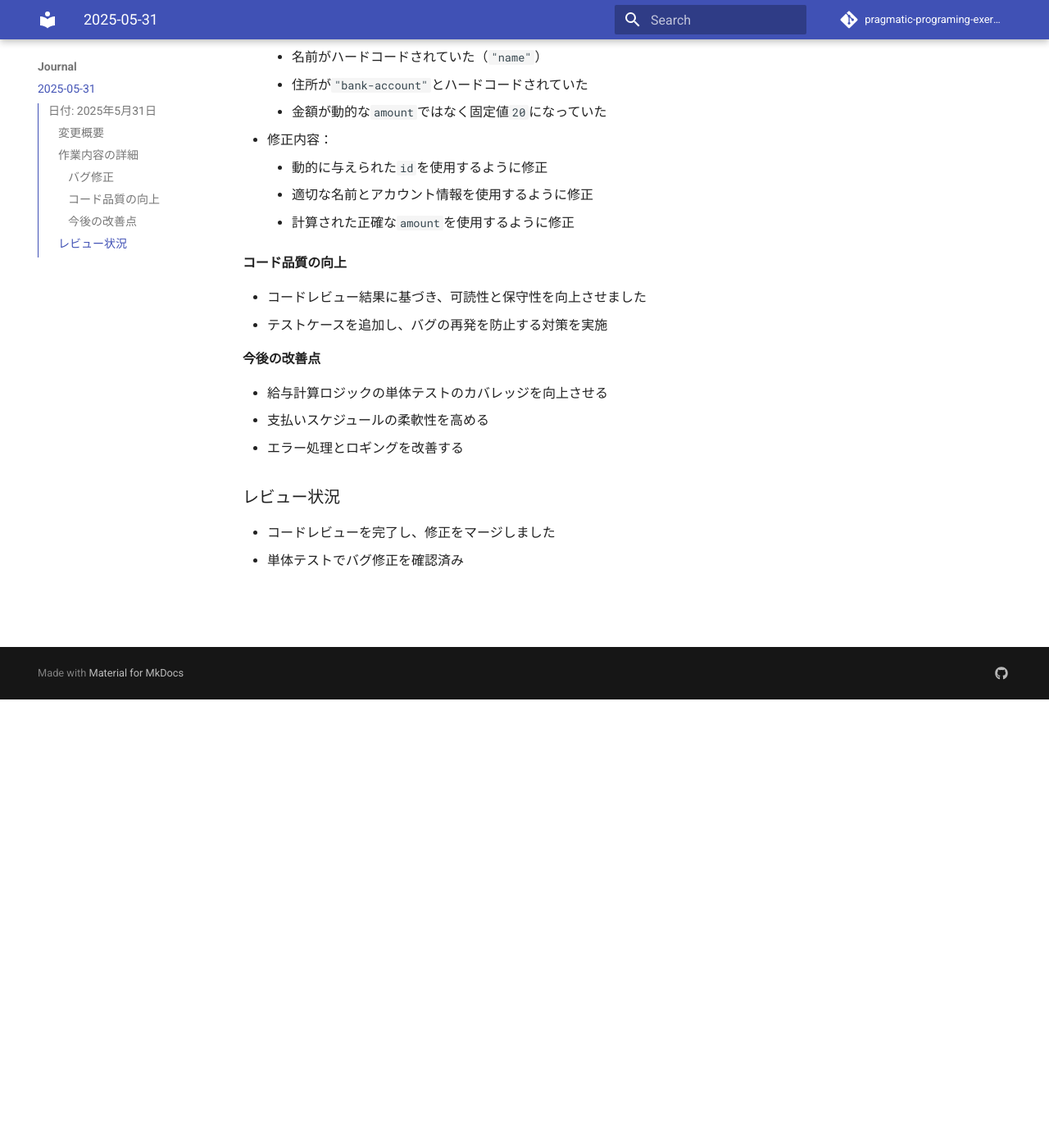
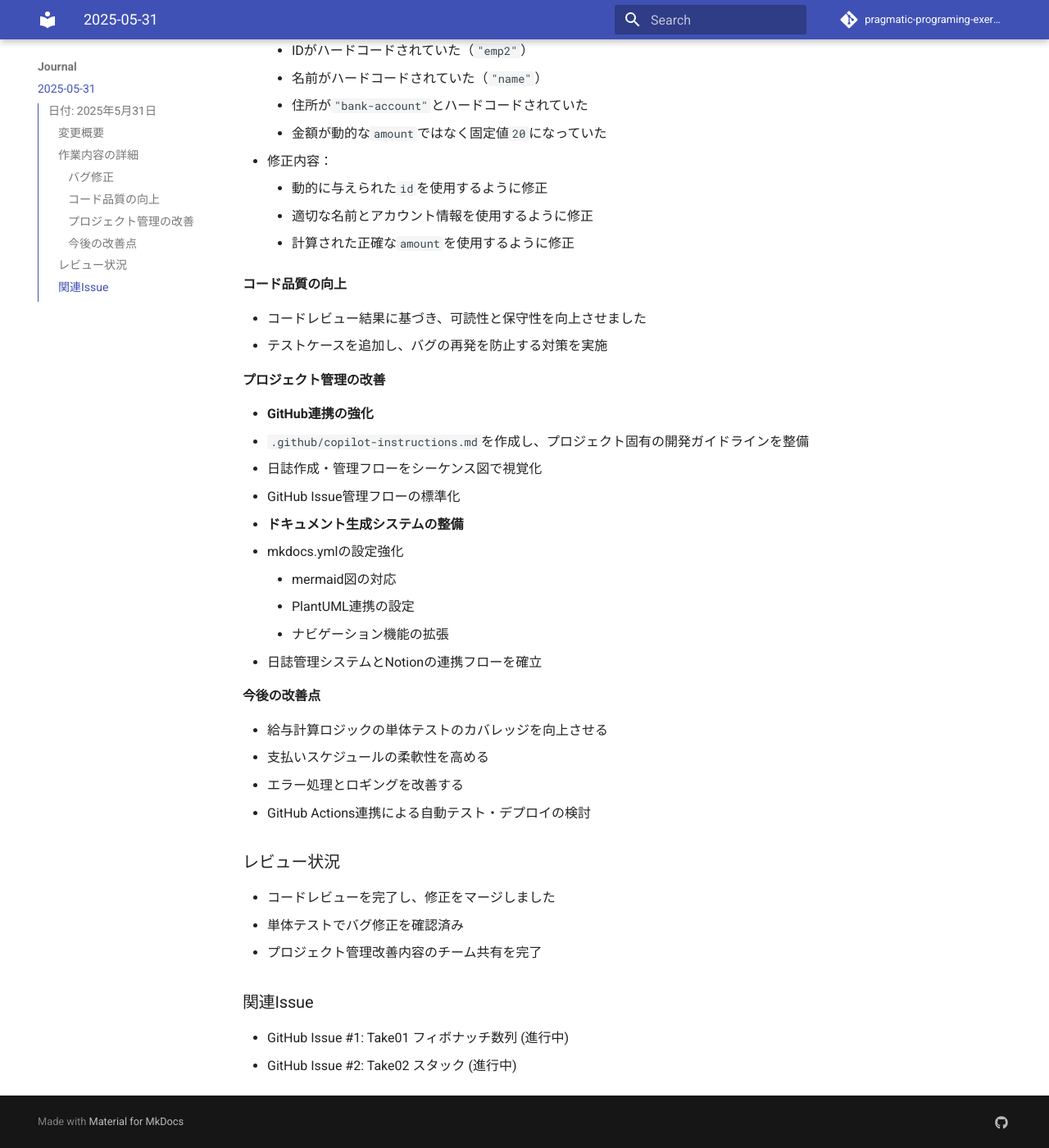
Before and after one commit to k2works/pragmatic-programing-exercise-2025, an MkDocs documentation site: the page built from docs/journal/20250531.md, in a window 1280 px wide and 1400 px high, scrolled down 547 px. Shown: the whole window at 82% size. Built offline with MkDocs 1.6.1 and Material for MkDocs 9.7.7, drawn with Linux system fonts in a browser that asks for light colours; comment, search, counter and statistics services are not loaded; some of the changed text lies outside the part shown.

Commit message:
docs: enhance payroll application documentation and improve project management workflows

```diff
--- a/docs/journal/20250531.md
+++ b/docs/journal/20250531.md
@@ -3,7 +3,7 @@
 ## 日付: 2025年5月31日
 
 ### 変更概要
-payrollアプリケーションのバグ修正と機能改善を行いました。
+payrollアプリケーションのバグ修正と機能改善を行いました。また、プロジェクト管理の改善としてGitHubワークフローとドキュメント生成の整備を実施しました。
 
 ### 作業内容の詳細
 
@@ -24,11 +24,30 @@ payrollアプリケーションのバグ修正と機能改善を行いました
 - コードレビュー結果に基づき、可読性と保守性を向上させました
 - テストケースを追加し、バグの再発を防止する対策を実施
 
+#### プロジェクト管理の改善
+- **GitHub連携の強化**
+  - `.github/copilot-instructions.md`を作成し、プロジェクト固有の開発ガイドラインを整備
+  - 日誌作成・管理フローをシーケンス図で視覚化
+  - GitHub Issue管理フローの標準化
+
+- **ドキュメント生成システムの整備**
+  - mkdocs.ymlの設定強化
+    - mermaid図の対応
+    - PlantUML連携の設定
+    - ナビゲーション機能の拡張
+  - 日誌管理システムとNotionの連携フローを確立
+
 #### 今後の改善点
 - 給与計算ロジックの単体テストのカバレッジを向上させる
 - 支払いスケジュールの柔軟性を高める
 - エラー処理とロギングを改善する
+- GitHub Actions連携による自動テスト・デプロイの検討
 
 ### レビュー状況
 - コードレビューを完了し、修正をマージしました
 - 単体テストでバグ修正を確認済み
+- プロジェクト管理改善内容のチーム共有を完了
+
+### 関連Issue
+- GitHub Issue #1: Take01 フィボナッチ数列 (進行中)
+- GitHub Issue #2: Take02 スタック (進行中)
```
